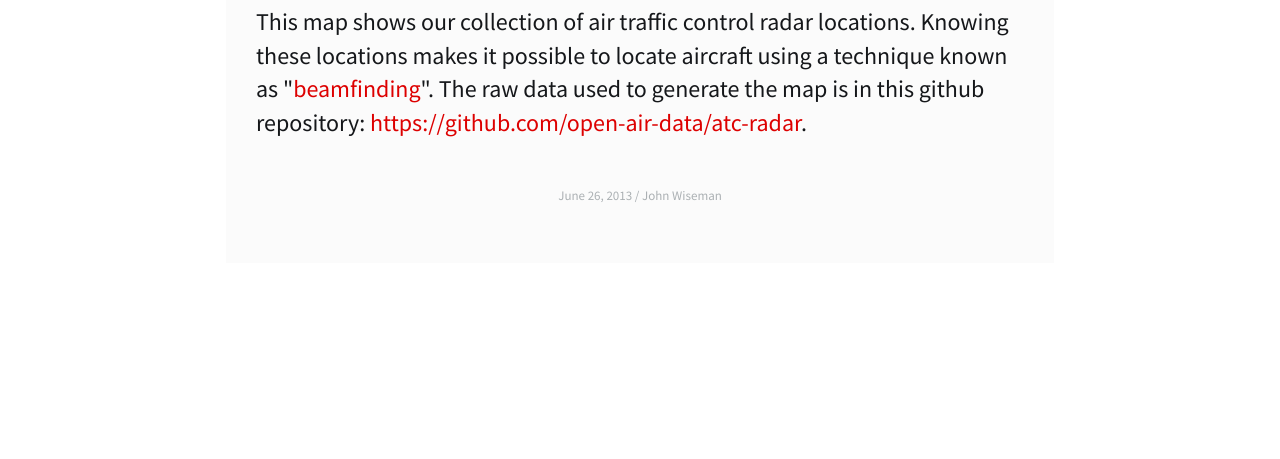
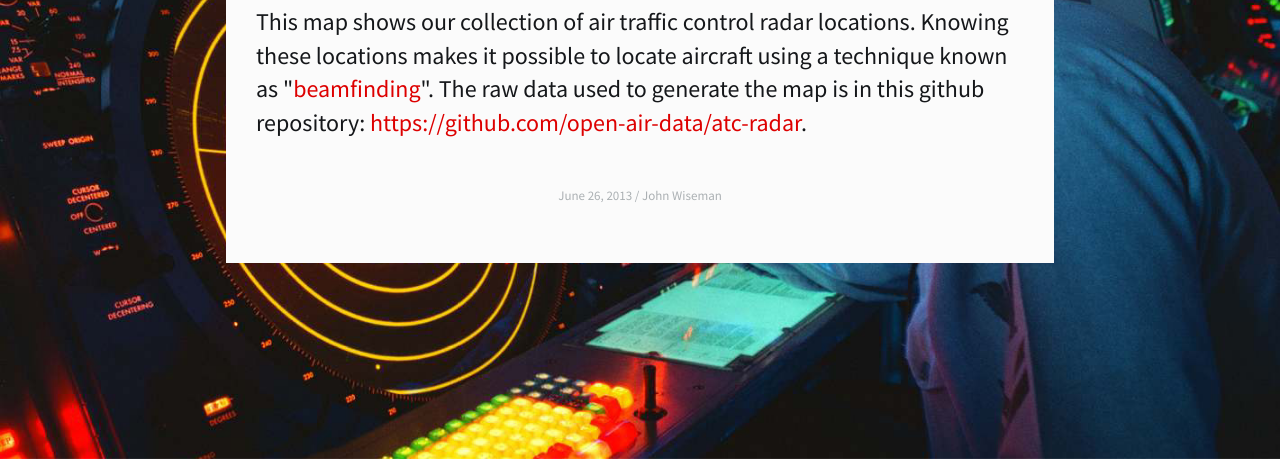
Before and after one commit to open-air-data/atc-radar, a plain HTML site: page about.html in a window 1280 px wide. Shown: the part 341-800 px from the top of the page. Drawn offline with Linux system fonts and the light colour scheme; the site is published under a folder, as on GitHub Pages, so addresses that start at the root find nothing.

Commit message:
Fixed background image url.

```diff
--- a/css/site.css
+++ b/css/site.css
@@ -27,7 +27,7 @@ h1 {
 
 
 .outer-wrapper {
-    background-image: url("/images/atc-radar-scope.jpg");
+    background-image: url("../images/atc-radar-scope.jpg");
     background-position: top left;
     background-size: cover;
     background-attachment: fixed;
```
